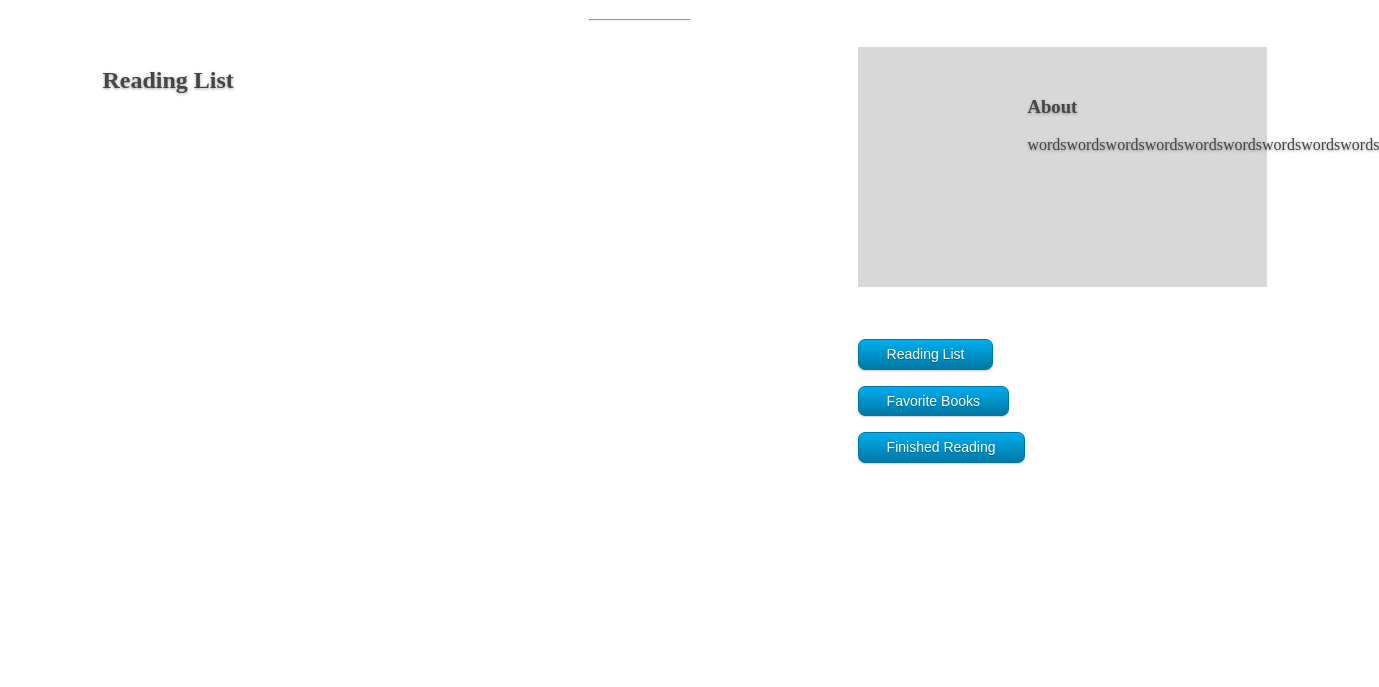
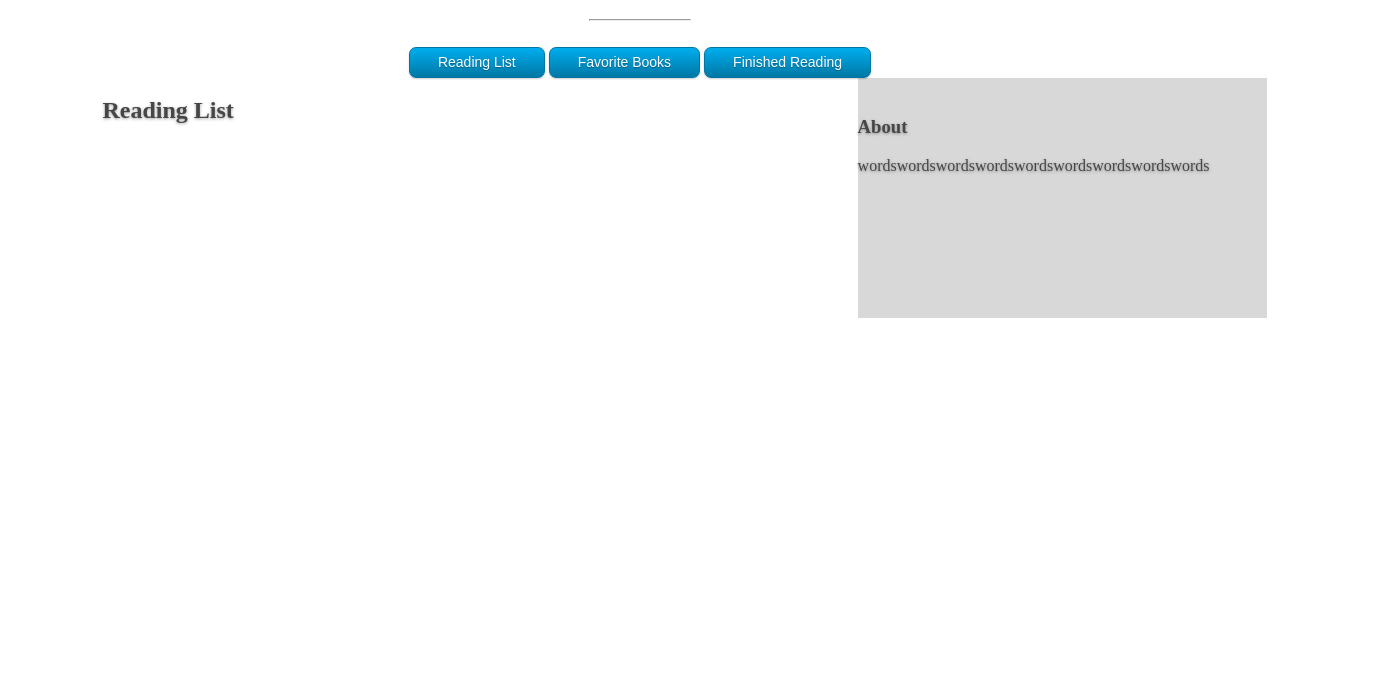
Before and after one commit to AlexYucs/Blog, a plain HTML site: page index.html in a window 1280 px wide. Shown: the part 179-866 px from the top of the page, 1379 px wide, since content can reach past the window. Drawn offline with Linux system fonts and the light colour scheme.

Commit message:
try a row

```diff
--- a/index.html
+++ b/index.html
@@ -31,7 +31,11 @@
 			<h1>Books and Stuff</h1>
 			<hr width = 100>
 			<br>
-
+			<div class="row">
+				<a href="http://alexyucs.com/Blog" class="button blue"><font color="white">Reading List</font></a>
+				<a href="http://alexyucs.com/Blog/Favorites" class="button blue"><font color="white">Favorite Books</font></a>
+				<a href="http://alexyucs.com/Blog/Finished" class="button blue"><font color="white">Finished Reading</font></a>
+			</div>
 			<div class= "blogmain">
 				<div class="post">
 					<h2>Reading List</h2>
@@ -48,15 +52,7 @@
 				<br>
 				<br>
 				<div class="col">
-					<p>
-						<a href="http://alexyucs.com/Blog" class="button blue"><font color="white">Reading List</font></a>
-					</p>
-					<p>
-						<a href="http://alexyucs.com/Blog/Favorites" class="button blue"><font color="white">Favorite Books</font></a>
-					</p>
-					<p>
-						<a href="http://alexyucs.com/Blog/Finished" class="button blue"><font color="white">Finished Reading</font></a>
-					</p>
+
 					<!--<p>
 						<a href="http://alexyucs.com/Blog/HikingMap" class="button blue"><font color="white">Hiking</font></a>
 					</p>-->
--- a/site.css
+++ b/site.css
@@ -87,6 +87,9 @@ body {
 	padding-left: 8%;
 	text-align: left;
 }
+.row{
+	display:inline-block;
+}
 .sidebar{
 	display: table;
 	float: left;
@@ -103,12 +106,6 @@ body {
 	width: 100%;
 	height: 200px;
 	padding-bottom: 20px;
-}
-.subbox{
-	margin: auto;
-	height: auto;
-	padding: 10px;
-	width: 70px;
 }
 
 /*Button*/
```
